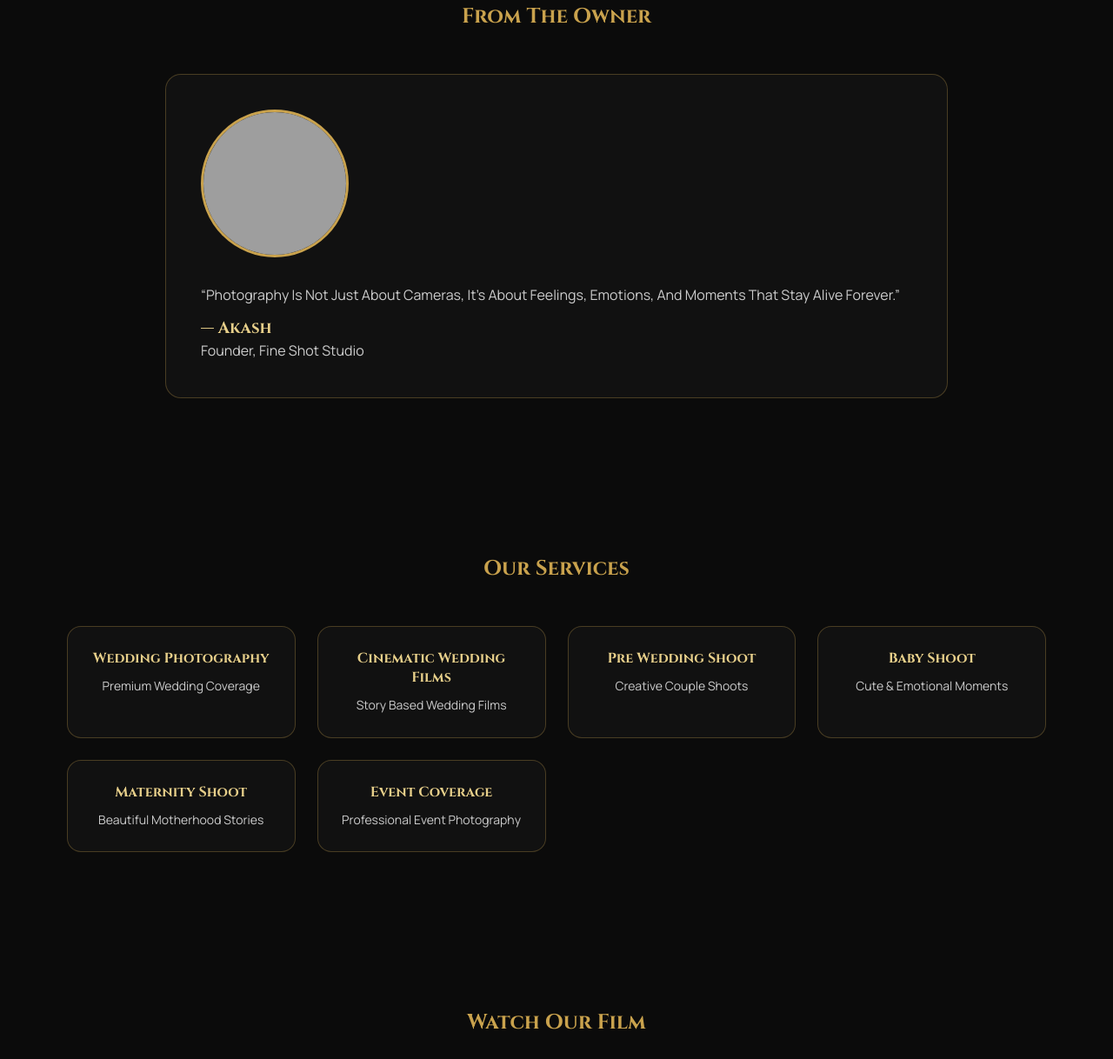
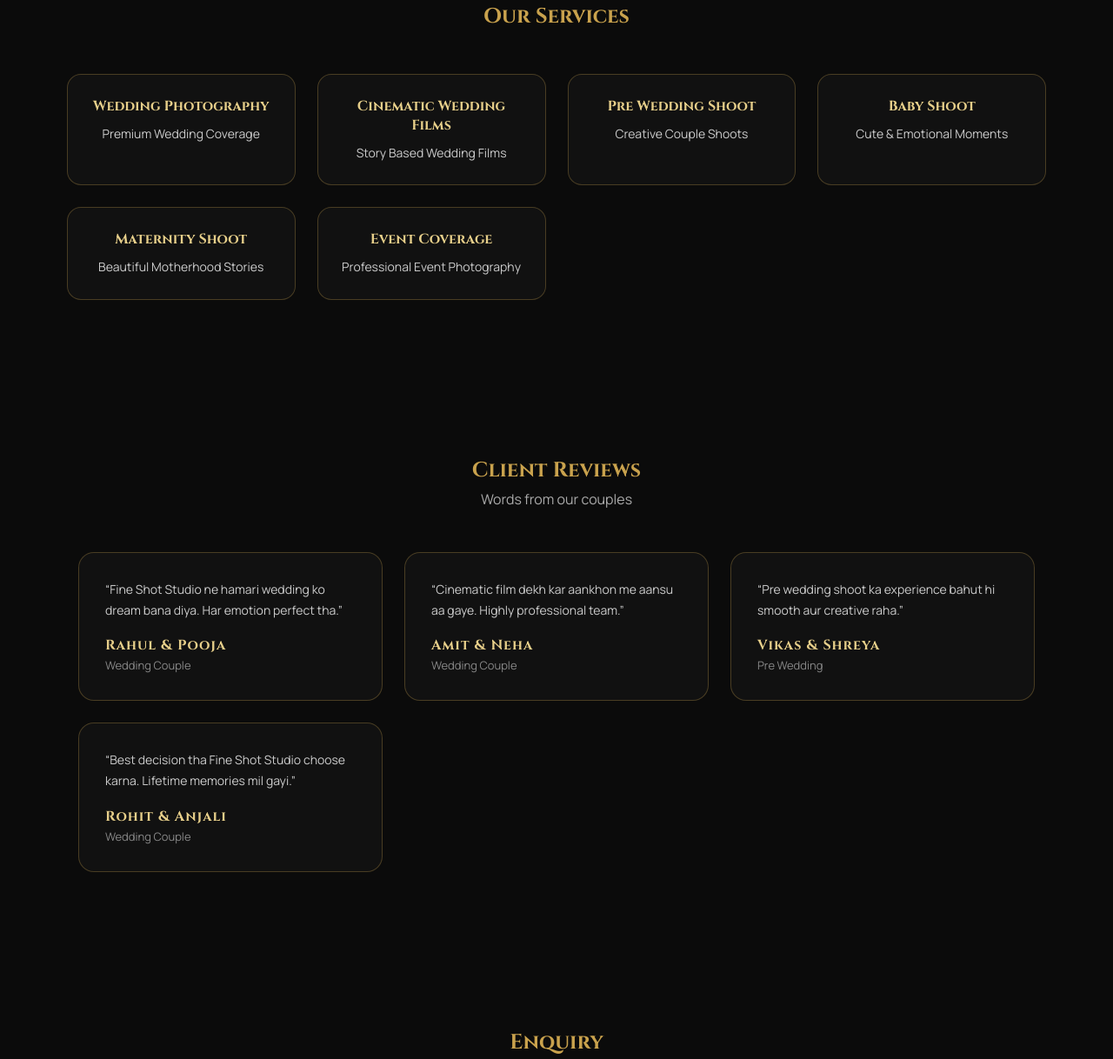
Before and after one commit to 01bholebhakt-cpu/fineshotstudio, a plain HTML site: page index.html in a window 1280 px wide. Shown: the part 887-2105 px from the top of the page at 87% size. Drawn offline with Linux system fonts and the light colour scheme; grey boxes are pictures that could not be loaded; a script that the page names is missing.

Commit message:
Update index.html

```diff
--- a/index.html
+++ b/index.html
@@ -58,6 +58,14 @@
 .card h4{color:var(--soft);margin-bottom:10px}
 .card p{font-size:14px;color:#ccc;line-height:1.6}
 
+/* REVIEWS */
+.reviews{display:grid;grid-template-columns:repeat(auto-fit,minmax(260px,1fr));gap:25px;max-width:1100px;margin:auto}
+.review-card{background:#111;border:1px solid rgba(201,162,77,.3);padding:30px;border-radius:18px;transition:.3s}
+.review-card:hover{transform:translateY(-8px);border-color:var(--gold)}
+.review-card p{font-size:14px;color:#ccc;line-height:1.7}
+.review-card h4{margin-top:18px;color:var(--soft);letter-spacing:1px}
+.review-card span{font-size:13px;color:#888}
+
 .video iframe{width:100%;height:480px;border-radius:18px;border:2px solid var(--gold)}
 
 .insta{display:grid;grid-template-columns:repeat(auto-fit,minmax(280px,1fr));gap:25px}
@@ -94,9 +102,9 @@
 
 <header>
 <div class="slides">
-<img src="https://images.unsplash.com/photo-1519741497674-611481863552?auto=format&fit=crop&w=1950&q=80">
-<img src="https://images.unsplash.com/photo-1520854221256-17451cc331bf?auto=format&fit=crop&w=1950&q=80">
-<img src="https://images.unsplash.com/photo-1530023367847-a683933f4172?auto=format&fit=crop&w=1950&q=80">
+<img src="https://images.unsplash.com/photo-1519741497674-611481863552">
+<img src="https://images.unsplash.com/photo-1520854221256-17451cc331bf">
+<img src="https://images.unsplash.com/photo-1530023367847-a683933f4172">
 </div>
 <div class="hero">
 <h1>Fine Shot Studio</h1>
@@ -110,18 +118,6 @@
 </header>
 
 <section>
-<div class="section-title"><h2>From The Owner</h2></div>
-<div class="owner-box">
-<img src="https://images.unsplash.com/photo-1544723795-3fb6469f5b39?auto=format&fit=crop&w=500&q=80">
-<div class="owner-text">
-<p>“Photography Is Not Just About Cameras, It’s About Feelings, Emotions, And Moments That Stay Alive Forever.”</p>
-<h3>— Akash</h3>
-<p>Founder, Fine Shot Studio</p>
-</div>
-</div>
-</section>
-
-<section>
 <div class="section-title"><h2>Our Services</h2></div>
 <div class="services">
 <div class="card"><h4>Wedding Photography</h4><p>Premium Wedding Coverage</p></div>
@@ -133,26 +129,37 @@
 </div>
 </section>
 
-<section class="video">
-<div class="section-title"><h2>Watch Our Film</h2></div>
-<div style="max-width:1100px;margin:auto">
-<iframe width="100%" height="480" src="https://www.youtube.com/embed/SdkkoyX4C_c" title="Fine Shot Studio Film" frameborder="0" allow="accelerometer; autoplay; clipboard-write; encrypted-media; gyroscope; picture-in-picture; web-share" allowfullscreen></iframe>
+<section>
+<div class="section-title">
+<h2>Client Reviews</h2>
+<p>Words from our couples</p>
 </div>
-</section>
 
-<section>
-<div class="section-title"><h2>Instagram Highlights</h2><p>Live posts directly on website</p></div>
-<div class="insta">
-<blockquote class="instagram-media" data-instgrm-permalink="https://www.instagram.com/p/DSfQa2KklxM/" data-instgrm-version="14"></blockquote>
-<blockquote class="instagram-media" data-instgrm-permalink="https://www.instagram.com/p/DPxxhTQDHid/" data-instgrm-version="14"></blockquote>
-<blockquote class="instagram-media" data-instgrm-permalink="https://www.instagram.com/p/DPvpOCLDJge/" data-instgrm-version="14"></blockquote>
-<blockquote class="instagram-media" data-instgrm-permalink="https://www.instagram.com/p/DPVeqBlEkfQ/" data-instgrm-version="14"></blockquote>
-<blockquote class="instagram-media" data-instgrm-permalink="https://www.instagram.com/p/DPQ5tWlEkhP/" data-instgrm-version="14"></blockquote>
-<blockquote class="instagram-media" data-instgrm-permalink="https://www.instagram.com/p/DPF-NtRCN8i/" data-instgrm-version="14"></blockquote>
-<blockquote class="instagram-media" data-instgrm-permalink="https://www.instagram.com/p/DO7zqX3Eouv/" data-instgrm-version="14"></blockquote>
-<blockquote class="instagram-media" data-instgrm-permalink="https://www.instagram.com/p/DOxYSs7CL0D/" data-instgrm-version="14"></blockquote>
+<div class="reviews">
+<div class="review-card">
+<p>“Fine Shot Studio ne hamari wedding ko dream bana diya. Har emotion perfect tha.”</p>
+<h4>Rahul & Pooja</h4>
+<span>Wedding Couple</span>
 </div>
-<script async src="https://www.instagram.com/embed.js"></script>
+
+<div class="review-card">
+<p>“Cinematic film dekh kar aankhon me aansu aa gaye. Highly professional team.”</p>
+<h4>Amit & Neha</h4>
+<span>Wedding Couple</span>
+</div>
+
+<div class="review-card">
+<p>“Pre wedding shoot ka experience bahut hi smooth aur creative raha.”</p>
+<h4>Vikas & Shreya</h4>
+<span>Pre Wedding</span>
+</div>
+
+<div class="review-card">
+<p>“Best decision tha Fine Shot Studio choose karna. Lifetime memories mil gayi.”</p>
+<h4>Rohit & Anjali</h4>
+<span>Wedding Couple</span>
+</div>
+</div>
 </section>
 
 <section id="enquiry">
@@ -173,22 +180,19 @@
 <div>
 <h3>Fine Shot Studio</h3>
 <p>Photography & Videography</p>
-<p>Wedding · Pre Wedding · Baby · Maternity · Events</p>
 </div>
 <div>
 <h3>Contact</h3>
 <p>📞 9721666066</p>
 <p>📞 9335424555</p>
-<p>✉️ fineshotakash@gmail.com</p>
-<p>📍 Delhi · Mirzapur · Lucknow</p>
 </div>
 <div>
 <h3>Social</h3>
-<p><a href="https://www.instagram.com/fine_shot_studio/">Instagram</a></p>
-<p><a href="https://www.facebook.com/profile.php?id=61580913263075">Facebook</a></p>
+<p><a href="#">Instagram</a></p>
+<p><a href="#">Facebook</a></p>
 </div>
 </div>
-<p class="copy">© 2026 Fine Shot Studio · Crafted With Passion</p>
+<p class="copy">© 2026 Fine Shot Studio</p>
 </footer>
 
 </body>
```
